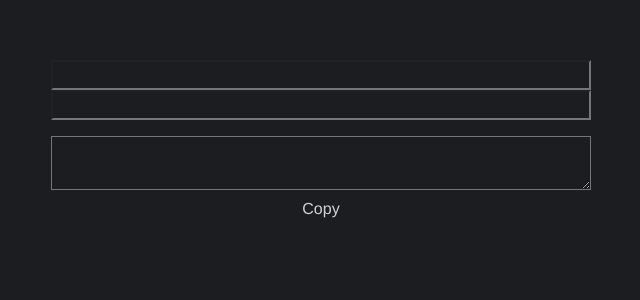
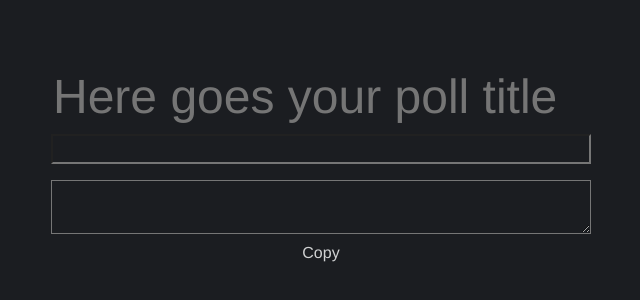
Before and after one commit to yellowme/slack-poll-web, a Vue app: page / in a window 1280 px wide. Shown: the top 300 px of the page, without its empty margins (319-959 px from the left). Built offline with nearby package versions, Linux system fonts and the light colour scheme.

Commit message:
Add poll title on enter event

```diff
--- a/src/components/Poll/PollTitle.vue
+++ b/src/components/Poll/PollTitle.vue
@@ -3,10 +3,13 @@
     <b-row align-h="center">
       <b-col cols=6>
         <input
+          id="title-input"
           type="text"
+          placeholder="Here goes your poll title"
+          autocomplete="off"
           :value="value"
           @input="$emit('input', $event.target.value)"
-          id="title-input"
+          @keyup.enter="$emit('keyupEnter')"
         >
       </b-col>
     </b-row>
@@ -23,5 +26,12 @@ export default {
 <style>
 #title-input {
   width: 100%;
+  outline: none;
+  border: 0;
+  font-size: 48px;
+}
+
+#title-input {
+  outline: none;
 }
 </style>
```
